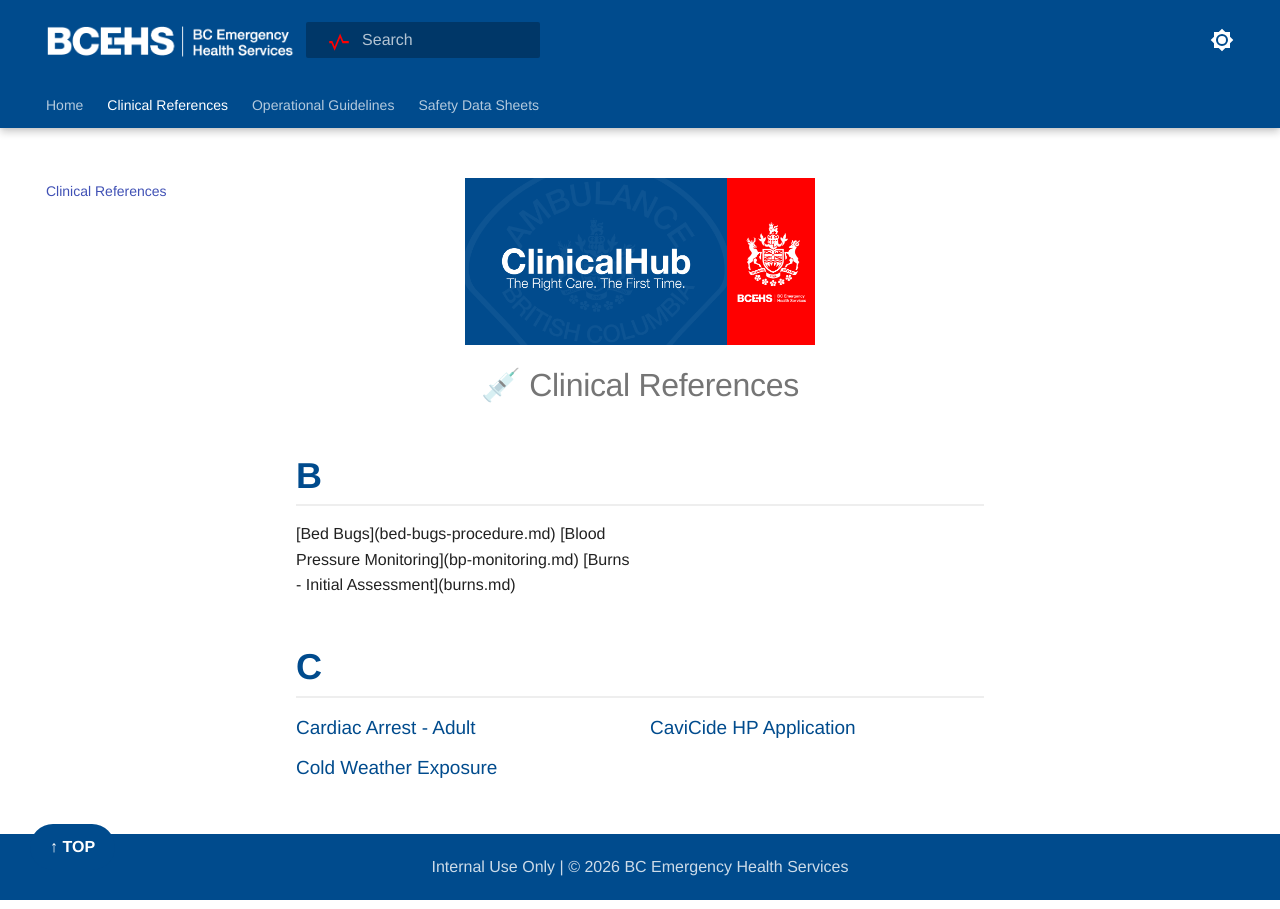
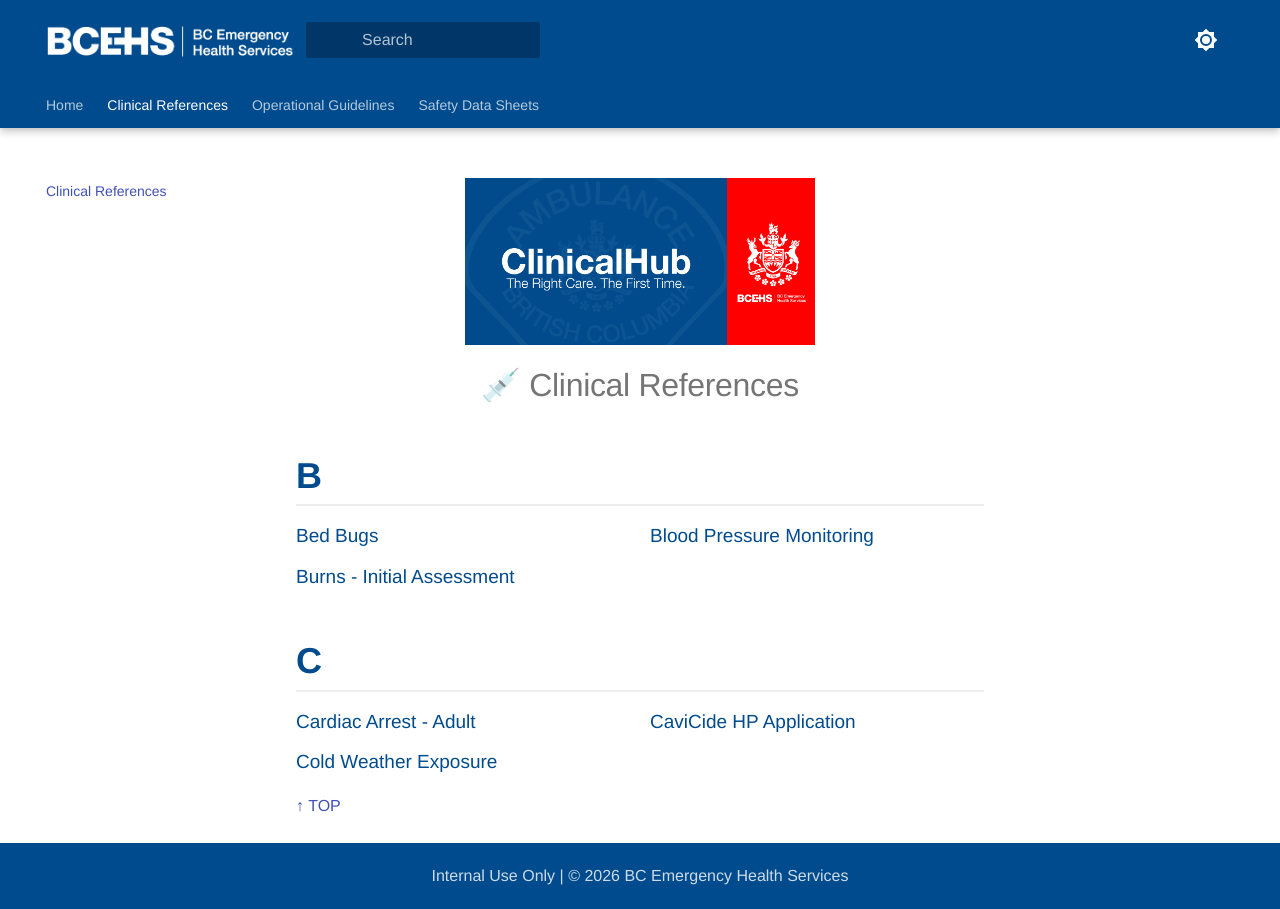
Before and after one commit to bcehsclinicalhub/TangoBot, an MkDocs documentation site: the page built from docs/clinical/index.md, in a window 1280 px wide. Built offline with MkDocs 1.6.1 and Material for MkDocs 9.7.7, drawn with Linux system fonts in a browser that asks for light colours.

Commit message:
UI: Locked header elements and forced HTML links in grid

```diff
--- a/docs/clinical/index.md
+++ b/docs/clinical/index.md
@@ -6,16 +6,18 @@
 
 <div class="index-section-header">B</div>
 <div class="index-grid">
-  [Bed Bugs](bed-bugs-procedure.md)
-  [Blood Pressure Monitoring](bp-monitoring.md)
-  [Burns - Initial Assessment](burns.md)
+    <a href="../bed-bugs-procedure/">Bed Bugs</a>
+    <a href="../bp-monitoring/">Blood Pressure Monitoring</a>
+    <a href="../burns/">Burns - Initial Assessment</a>
 </div>
 
 <div class="index-section-header">C</div>
 <div class="index-grid">
-  <a href="../cardiac-arrest/">Cardiac Arrest - Adult</a>
-  <a href="../cavicide-sds/">CaviCide HP Application</a>
-  <a href="../cold-exposure/">Cold Weather Exposure</a>
+    <a href="../cardiac-arrest/">Cardiac Arrest - Adult</a>
+    <a href="../cavicide-sds/">CaviCide HP Application</a>
+    <a href="../cold-exposure/">Cold Weather Exposure</a>
 </div>
 
+
+
 <a href="#" class="back-to-top">↑ TOP</a>
--- a/docs/stylesheets/extra.css
+++ b/docs/stylesheets/extra.css
@@ -2,23 +2,37 @@
 body, input { font-family: "Helvetica Neue", Helvetica, Arial, sans-serif; font-weight: 300; }
 .md-typeset strong, .md-typeset b { font-weight: 800 !important; color: #000000 !important; }
 
-/* --- 2. HEADER: PINNED TOGGLE TO RIGHT --- */
+/* --- 2. HEADER: STABILIZED --- */
 .md-header, .md-tabs { background-color: #004B8D !important; }
-.md-header__title { display: none !important; }
-.md-header__inner { display: flex !important; align-items: center !important; justify-content: space-between !important; }
+.md-header__title { display: none !important; } /* Hides "Home" title */
 
-/* LOGO FIX */
+.md-header__inner {
+    display: flex !important;
+    align-items: center !important;
+    position: relative !important; /* Context for absolute positioning */
+}
+
+/* LOGO: Locked Left */
 .md-header__button.md-logo img {
     filter: brightness(0) invert(1) !important;
     height: 2.8rem !important;
     width: auto !important;
 }
 
-/* SEARCH CENTERED */
-.md-header__search { flex: 0 1 350px !important; margin: 0 auto !important; }
+/* SEARCH: Forced Center */
+.md-header__search {
+    position: absolute !important;
+    left: 50% !important;
+    transform: translateX(-50%) !important;
+    width: 350px !important;
+    margin: 0 !important;
+}
 
-/* TOGGLE FAR RIGHT */
-.md-header__option { order: 3 !important; margin-left: auto !important; }
+/* TOGGLE: Locked Far Right */
+.md-header__option {
+    position: absolute !important;
+    right: 20px !important;
+}
 
 /* --- 3. ECG SEARCH ICON --- */
 .md-search__input { padding-left: 2.8rem !important; }
@@ -31,21 +45,30 @@
     position: absolute; left: 10px; top: 50%; transform: translateY(-50%);
 }
 
-/* --- 4. HERO & INDEX --- */
+/* --- 4. HERO SECTION --- */
 .hero-logo { width: 350px !important; display: block; margin: 0 auto 20px auto; }
 .hero-container { text-align: center; margin: 20px auto 40px auto !important; }
 .hero-title { font-size: 2.2rem !important; font-weight: 800 !important; color: #004B8D !important; display: block; }
 .hero-subtitle { font-size: 1.2rem !important; font-style: italic; color: #555 !important; display: block; }
 
-.index-section-header { display: block !important; font-size: 1.8rem !important; font-weight: 800 !important; color: #004B8D !important; border-bottom: 2px solid #eee; margin-top: 40px !important; }
-.index-grid { display: grid !important; grid-template-columns: repeat(2, 1fr) !important; gap: 10px 20px !important; margin-top: 15px !important; }
-.index-grid a { font-size: 0.95rem; font-weight: 500; color: #004B8D !important; text-decoration: none !important; display: block !important; }
+/* --- 5. CLEANUP & FOOTER --- */
+.md-breadcrumb, .headerlink, .md-copyright { display: none !important; }
+/* Hides the "Home" breadcrumb above the hero logo */
+.md-content h1:first-child { display: none !important; }
 
-/* --- 5. FOOTER & CLEANUP --- */
 .md-footer, .md-footer-meta { background-color: #004B8D !important; }
 .md-footer-meta__inner { display: flex !important; justify-content: center !important; color: white !important; padding: 20px 0 !important; }
 .md-footer-meta__inner::after { content: "Internal Use Only | © 2026 BC Emergency Health Services"; font-size: 0.8rem; opacity: 0.8; }
-.md-copyright, .headerlink, .md-content__button { display: none !important; }
 
-/* --- 7. FLOATING NAV --- */
-.back-to-top { position: fixed !important; bottom: 30px !important; left: 30px !important; background-color: #004B8D !important; color: white !important; padding: 10px 20px !important; border-radius: 50px !important; font-weight: 700; z-index: 9999 !important; text-decoration: none !important; }
+/* --- 6. INDEX GRID (The Link Fix) --- */
+.index-section-header { display: block !important; font-size: 1.8rem !important; font-weight: 800 !important; color: #004B8D !important; border-bottom: 2px solid #eee; margin-top: 40px !important; }
+.index-grid { display: grid !important; grid-template-columns: repeat(2, 1fr) !important; gap: 10px 20px !important; margin-top: 15px !important; }
+
+/* Force raw HTML links inside grid to look like clean links */
+.index-grid a {
+    font-size: 0.95rem;
+    font-weight: 500;
+    color: #004B8D !important;
+    text-decoration: none !important;
+    display: block !important;
+}
```
